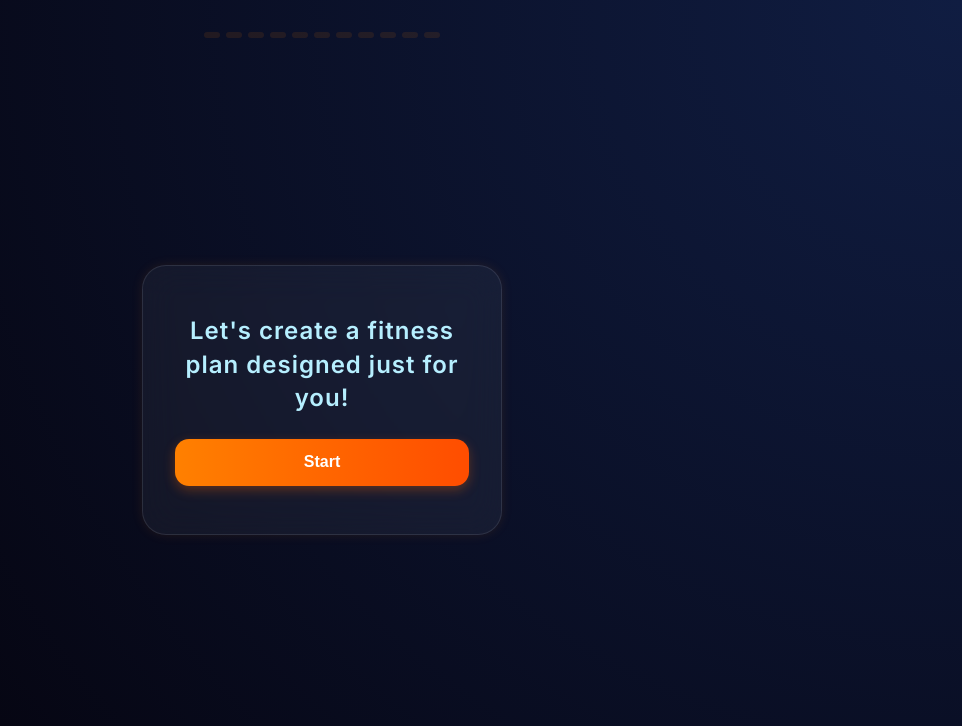
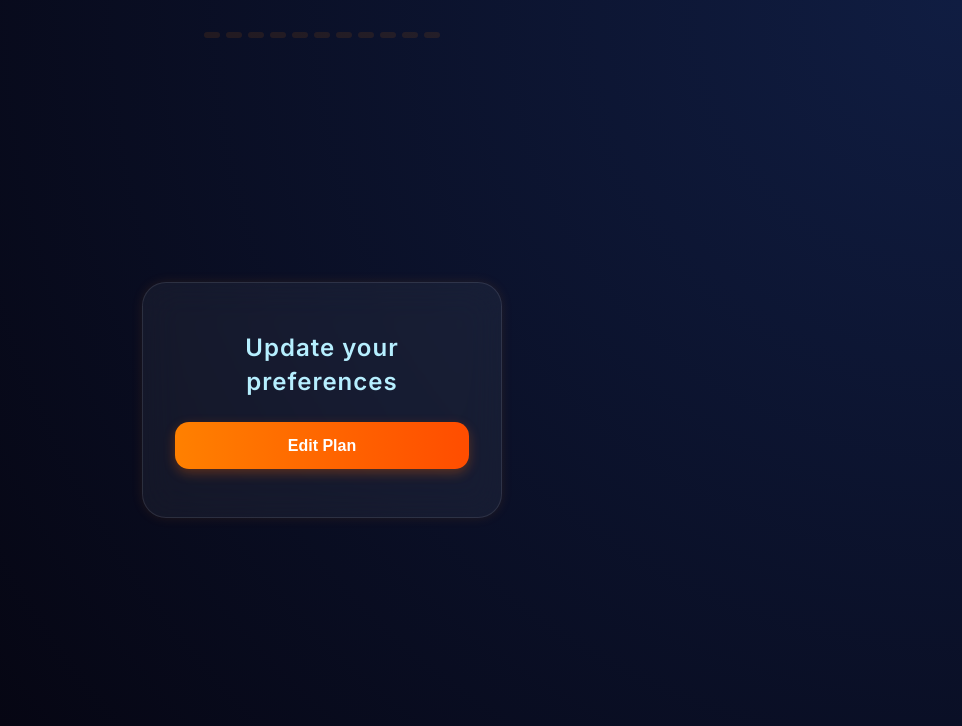
Before and after one commit to Jordan-ar/smart-life-manager, a Flask app: page /onboarding?edit=true in a window 1280 px wide. Shown: the top 726 px of the page, without its empty margins (318-1280 px from the left). Run offline with Flask 3, Linux system fonts and the light colour scheme; a user stored in the database is signed in.

Commit message:
change preferences

```diff
--- a/app.py
+++ b/app.py
@@ -233,10 +233,14 @@ def onboarding():
     if 'user_id' not in session:
         return redirect(url_for('signin'))
 
-    if not session.get("needs_onboarding", True):
+    edit_mode = request.args.get("edit", "false") == "true"
+
+    if not session.get("needs_onboarding", True) and not edit_mode:
         return redirect(url_for('dashboard'))
 
-    return render_template('onboarding.html')
+    existing_data = session.get("fitness_plan", {})
+
+    return render_template('onboarding.html', data=existing_data, edit_mode=edit_mode)
 
 @app.route('/logout')
 def logout():
--- a/static/js/onboarding.js
+++ b/static/js/onboarding.js
@@ -260,4 +260,61 @@ document.addEventListener("DOMContentLoaded", () => {
 				alert("Something went wrong. Try again!");
 			});
 	});
+
+	// 🪄 Precargar respuestas si estamos editando
+	if (editMode && existingData) {
+		answers["Motivation"] = existingData.goal;
+		answers["Gender"] = existingData.gender;
+		answers["Age"] = existingData.age;
+		answers["Height"] = existingData.height_cm || (existingData.height_ft * 12 + existingData.height_in);
+		answers["Current Weight"] = existingData.current_weight;
+		answers["Goal Weight"] = existingData.goal_weight;
+		answers["Goal Speed"] = existingData.speed;
+		answers["Training Days"] = existingData.days_per_week;
+		answers["Daily Time"] = existingData.time_available;
+		answers["Activity Level"] = existingData.activity_level;
+
+		// Activar visualmente los botones seleccionados (espera 100ms por si el DOM aún carga)
+		setTimeout(() => {
+			Object.entries(answers).forEach(([key, value]) => {
+				const matchingBtn = document.querySelector(`.option-btn[data-value='${value}']`);
+				if (matchingBtn) {
+					matchingBtn.classList.add("selected");
+					const stepCard = matchingBtn.closest(".welcome-card");
+					const nextBtn = stepCard.querySelector(".btn.primary");
+					if (nextBtn) nextBtn.disabled = false;
+				}
+			});
+
+			// Edad
+			if (answers["Age"]) {
+				const ageInput = document.getElementById("age-input");
+				ageInput.value = answers["Age"];
+			}
+
+			// Altura
+			if (existingData.height_unit === "imperial") {
+				document.querySelector("[data-unit='imperial']").click();
+				document.getElementById("feet-input").value = existingData.height_ft;
+				document.getElementById("inches-input").value = existingData.height_in;
+			} else {
+				document.querySelector("[data-unit='metric']").click();
+				document.getElementById("cm-input").value = existingData.height_cm;
+			}
+
+			// Peso actual y meta
+			if (existingData.weight_unit === "lbs") {
+				document.querySelector("#weight-toggle [data-unit='lbs']").click();
+				document.getElementById("weight-input-lbs").value = existingData.current_weight;
+				document.querySelector("#goal-weight-toggle [data-unit='lbs']").click();
+				document.getElementById("goal-weight-input-lbs").value = existingData.goal_weight;
+			} else {
+				document.querySelector("#weight-toggle [data-unit='kg']").click();
+				document.getElementById("weight-input-kg").value = existingData.current_weight;
+				document.querySelector("#goal-weight-toggle [data-unit='kg']").click();
+				document.getElementById("goal-weight-input-kg").value = existingData.goal_weight;
+			}
+		}, 100);
+	}
+
 });
--- a/templates/onboarding.html
+++ b/templates/onboarding.html
@@ -7,6 +7,10 @@
 		<link rel="stylesheet" href="/static/css/style.css">
 		<link rel="stylesheet" href="/static/css/auth.css">
 		<link rel="stylesheet" href="https://cdnjs.cloudflare.com/ajax/libs/font-awesome/6.5.0/css/all.min.css">
+		<script>
+			const existingData = {{ data| tojson | safe }};
+			const editMode = {{ edit_mode| tojson | safe }};
+		</script>
 		<script src="/static/js/onboarding.js" defer></script>
 	</head>
 
@@ -18,8 +22,8 @@
 
 			<!-- Step 0: Welcome -->
 			<div id="welcome-screen" class="welcome-card">
-				<h1>Let's create a fitness plan designed just for you!</h1>
-				<button id="start-btn" class="btn primary full-btn">Start</button>
+				<h1>{{ 'Update your preferences' if edit_mode else "Let's create a fitness plan designed just for you!" }}</h1>
+				<button id="start-btn" class="btn primary full-btn">{{ 'Edit Plan' if edit_mode else 'Start' }}</button>
 			</div>
 
 			<!-- Step 1: Motivation -->
@@ -212,8 +216,8 @@
 			</div>
 			<!-- Final Step: Create Plan -->
 			<div id="final-step" class="welcome-card hidden">
-				<h1>You're all set!</h1>
-				<p>Click below to generate your custom plan</p>
+				<h1>{{ 'Preferences updated!' if edit_mode else "You're all set!" }}</h1>
+				<p>{{ 'Click below to save your updated plan' if edit_mode else 'Click below to generate your custom plan' }}</p>
 
 				<!-- Hidden inputs passed to backend -->
 				<input type="hidden" name="goal" id="goal-input">
@@ -227,10 +231,11 @@
 
 				<div class="step-buttons">
 					<button id="back-btn-final" class="btn secondary full-btn" type="button">Back</button>
-					<button id="next-btn-final" type="button" class="btn primary full-btn">Create Plan</button>
+					<button id="next-btn-final" type="button" class="btn primary full-btn">
+						{{ 'Save Changes' if edit_mode else 'Create Plan' }}
+					</button>
 				</div>
 			</div>
-
 		</div>
 	</body>
 </html>
--- a/templates/profile.html
+++ b/templates/profile.html
@@ -43,7 +43,7 @@
 					Days per week: {{ fitness_plan.days_per_week or 'Not set' }}<br>
 					Time per day: {{ fitness_plan.time_available or 'Not set' }} min
 				</p>
-				<button class="btn full-btn primary">Edit Preferences</button>
+				<a href="{{ url_for('onboarding', edit='true') }}" class="btn full-btn primary">Edit Preferences</a>
 			</div>
 
 			<div class="card">
```
Also changed, not shown: instance/smartfit.db.
